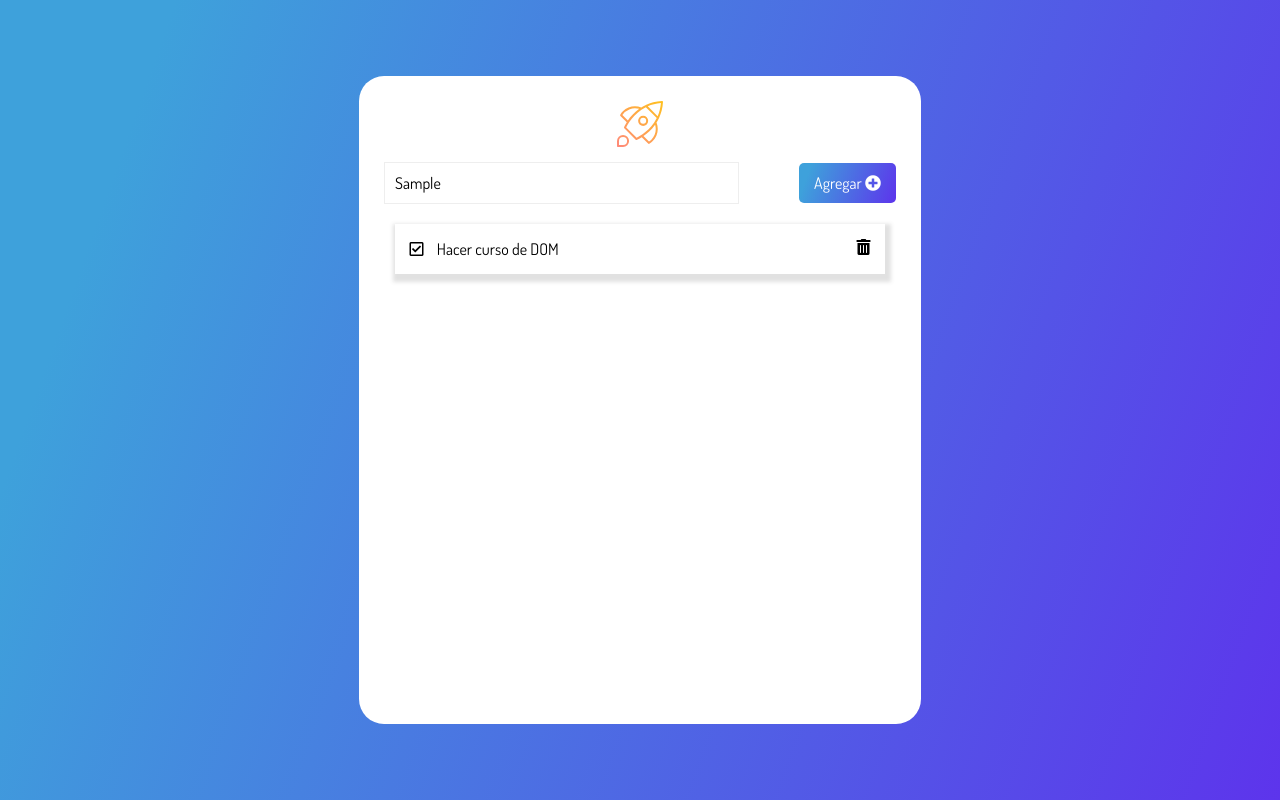
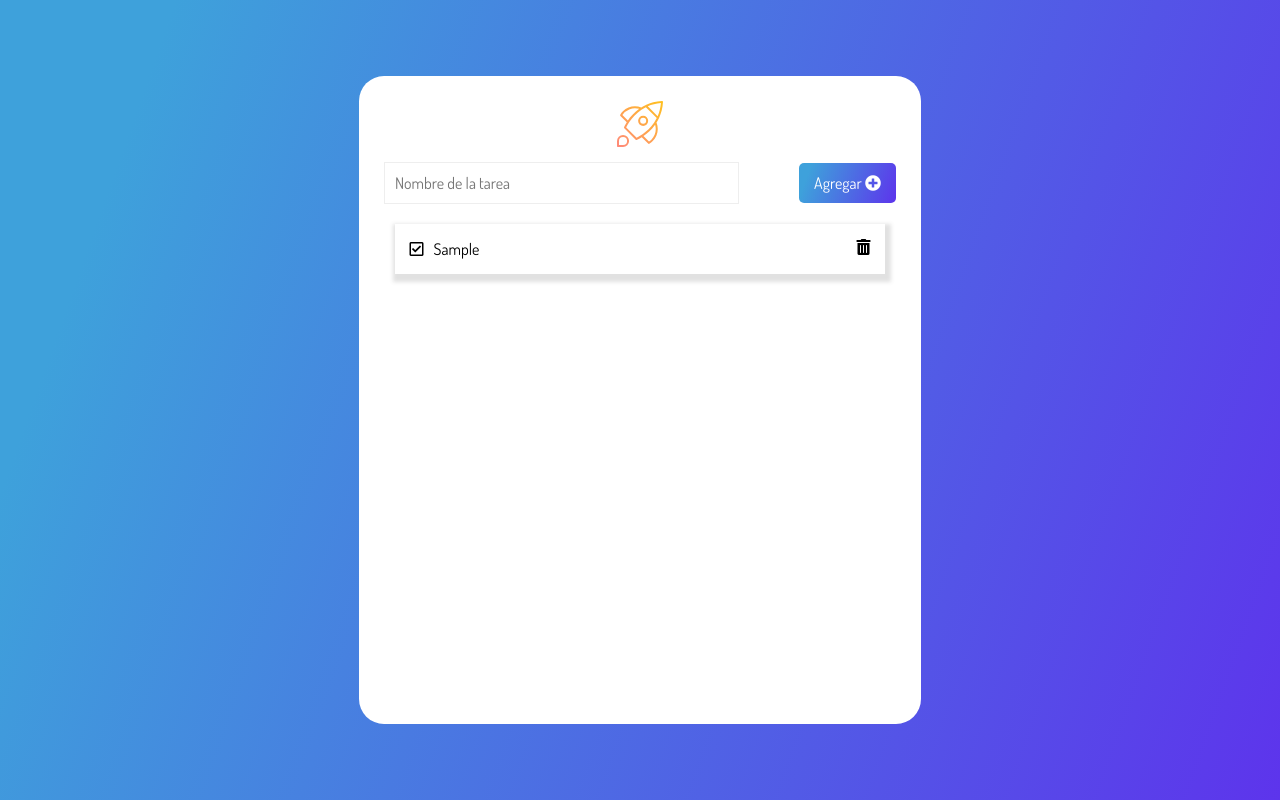
Before and after one commit to mauro3687/CreateList, a plain HTML site: page index.html in a window 1280 px wide. Both pictures are taken after typing "Sample" into the empty fields and a click on the button "Agregar". Drawn offline with Linux system fonts and the light colour scheme.

Commit message:
completo

```diff
--- /dev/null
+++ b/components/checkComplete.js
@@ -0,0 +1,15 @@
+const checkComplete = () => {
+  const i = document.createElement("i");
+  i.classList.add("far", "fa-check-square", "icon");
+  i.addEventListener("click", completeTask);
+  return i;
+};
+// Immediately invoked function expression IIFE
+const completeTask = (event) => {
+  const element = event.target;
+  element.classList.toggle("fas");
+  element.classList.toggle("completeIcon");
+  element.classList.toggle("far");
+};
+
+export default checkComplete;
--- /dev/null
+++ b/components/deleteIcon.js
@@ -0,0 +1,13 @@
+const deleteIcon = () => {
+  const i = document.createElement("i");
+  i.classList.add("fas", "fa-trash-alt", "trashIcon", "icon");
+  i.addEventListener("click", deleteTask);
+  return i;
+};
+
+const deleteTask = (event) => {
+  const parent = event.target.parentElement;
+  parent.remove();
+};
+
+export default deleteIcon;
--- a/index.html
+++ b/index.html
@@ -36,17 +36,9 @@
             </button>
           </form>
         </div>
-        <ul class="cardsList">
-          <li class="card">
-            <div>
-              <i class="far fa-check-square icon"></i>
-              <span class="task">Hacer curso de DOM</span>
-            </div>
-            <i class="fas fa-trash-alt trashIcon icon"></i>
-          </li>
-        </ul>
+        <ul class="cardsList" data-list></ul>
       </div>
     </main>
-    <script src="scripts.js"></script>
+    <script type="module" src="scripts.js"></script>
   </body>
 </html>
--- a/scripts.js
+++ b/scripts.js
@@ -1,9 +1,30 @@
+import checkComplete from "./components/checkComplete.js";
+import deleteIcon from "./components/deleteIcon.js";
+
 const btn = document.querySelector("[data-form-btn]");
 
 const createTask = (evento) => {
   evento.preventDefault();
   const input = document.querySelector("[data-form-input]");
-  console.log(input.value);
+  const value = input.value;
+  const list = document.querySelector("[data-list]");
+  const task = document.createElement("li");
+  task.classList.add("card");
+  input.value = "";
+  //backticks
+  const taskContent = document.createElement("div");
+
+  const titleTask = document.createElement("span");
+  titleTask.classList.add("task");
+  titleTask.innerText = value;
+  taskContent.appendChild(checkComplete());
+  taskContent.appendChild(titleTask);
+  // task.innerHTML = content;
+
+  task.appendChild(taskContent);
+  task.appendChild(deleteIcon());
+  list.appendChild(task);
 };
 
+//Arrow functions o funciones anonimas
 btn.addEventListener("click", createTask);
```
